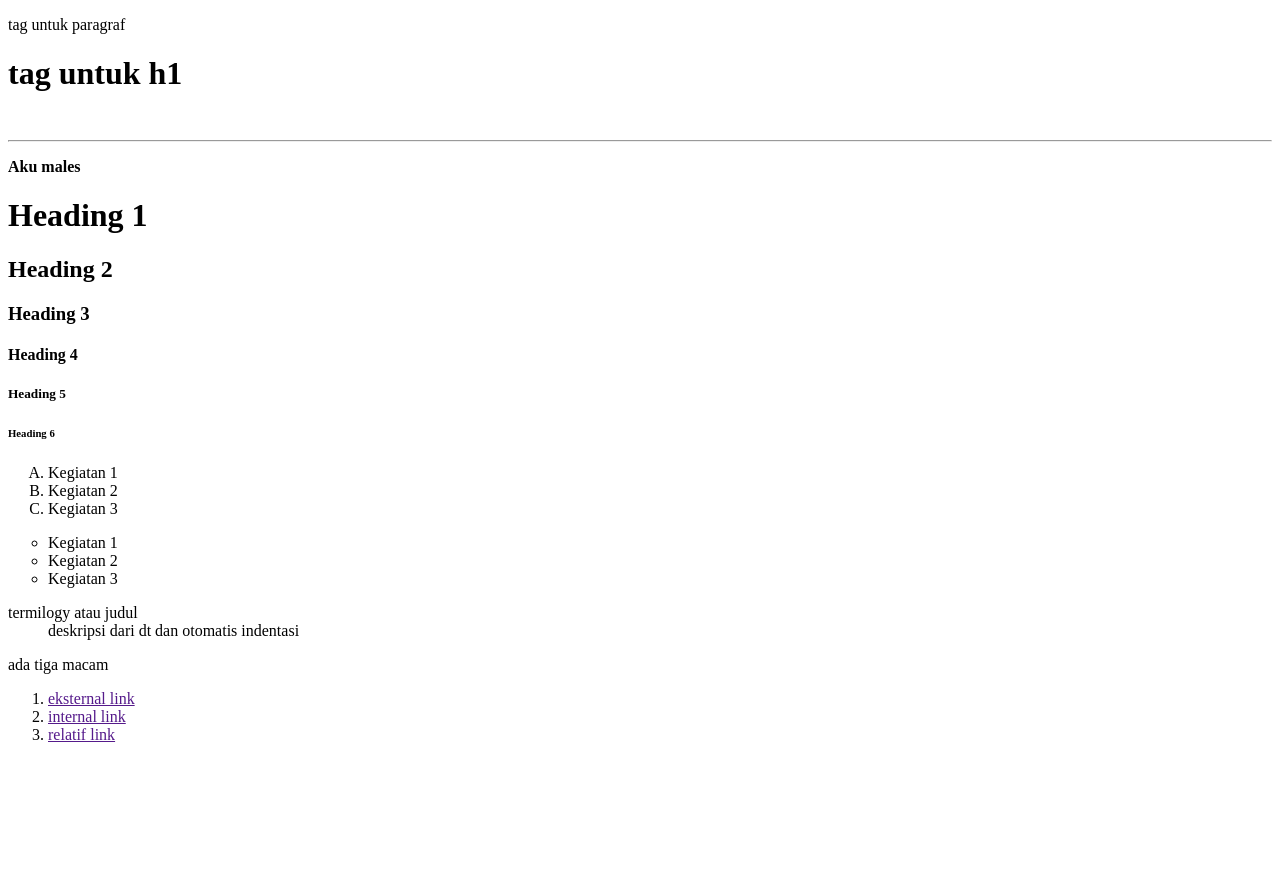
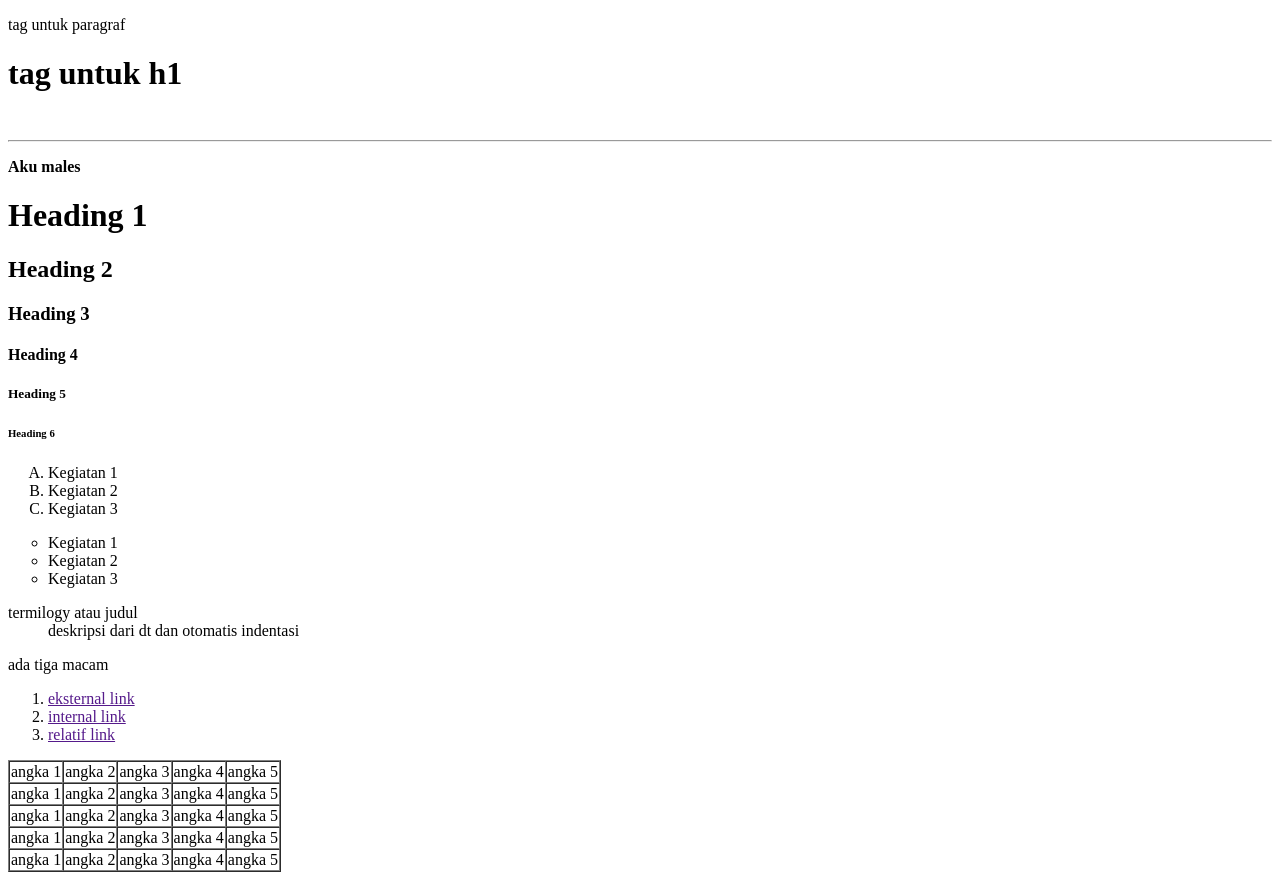
Before and after one commit to Alpinsil/repo-belajar-html, a plain HTML site: page index.html in a window 1280 px wide. Before the commit the page ends 800 px from the top, so only its background shows below. Drawn offline with Linux system fonts and the light colour scheme.

Commit message:
modified index.html

```diff
--- a/index.html
+++ b/index.html
@@ -41,6 +41,44 @@
             <li><a href="">relatif link</a></li>
         </ol>
     </a>
+
+    <table border="1" cellspacing="0">
+        <tr>
+            <td>angka 1</td>
+            <td>angka 2</td>
+            <td>angka 3</td>
+            <td>angka 4</td>
+            <td>angka 5</td>
+        </tr>
+        <tr>
+            <td>angka 1</td>
+            <td>angka 2</td>
+            <td>angka 3</td>
+            <td>angka 4</td>
+            <td>angka 5</td>
+        </tr>
+        <tr>
+            <td>angka 1</td>
+            <td>angka 2</td>
+            <td>angka 3</td>
+            <td>angka 4</td>
+            <td>angka 5</td>
+        </tr>
+        <tr>
+            <td>angka 1</td>
+            <td>angka 2</td>
+            <td>angka 3</td>
+            <td>angka 4</td>
+            <td>angka 5</td>
+        </tr>
+        <tr>
+            <td>angka 1</td>
+            <td>angka 2</td>
+            <td>angka 3</td>
+            <td>angka 4</td>
+            <td>angka 5</td>
+        </tr>
+    </table>
 </body>
 
 
```
